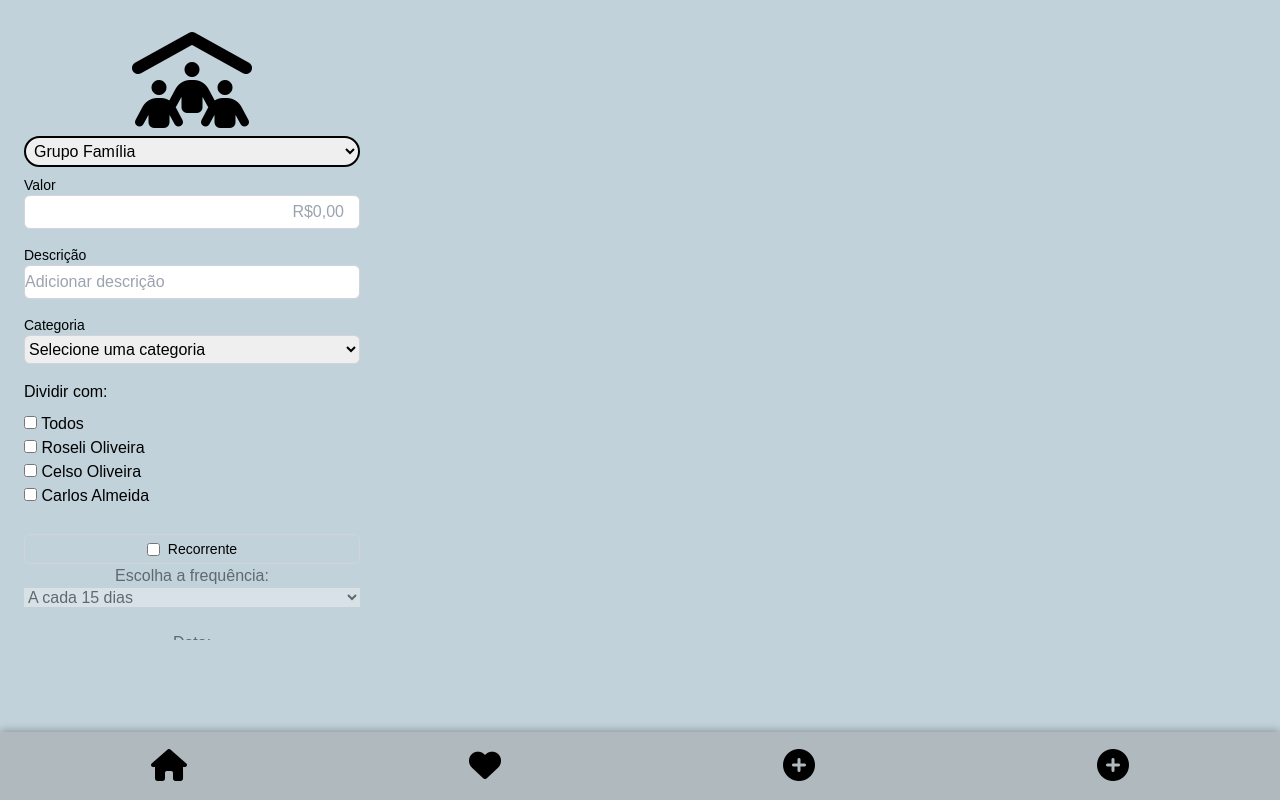
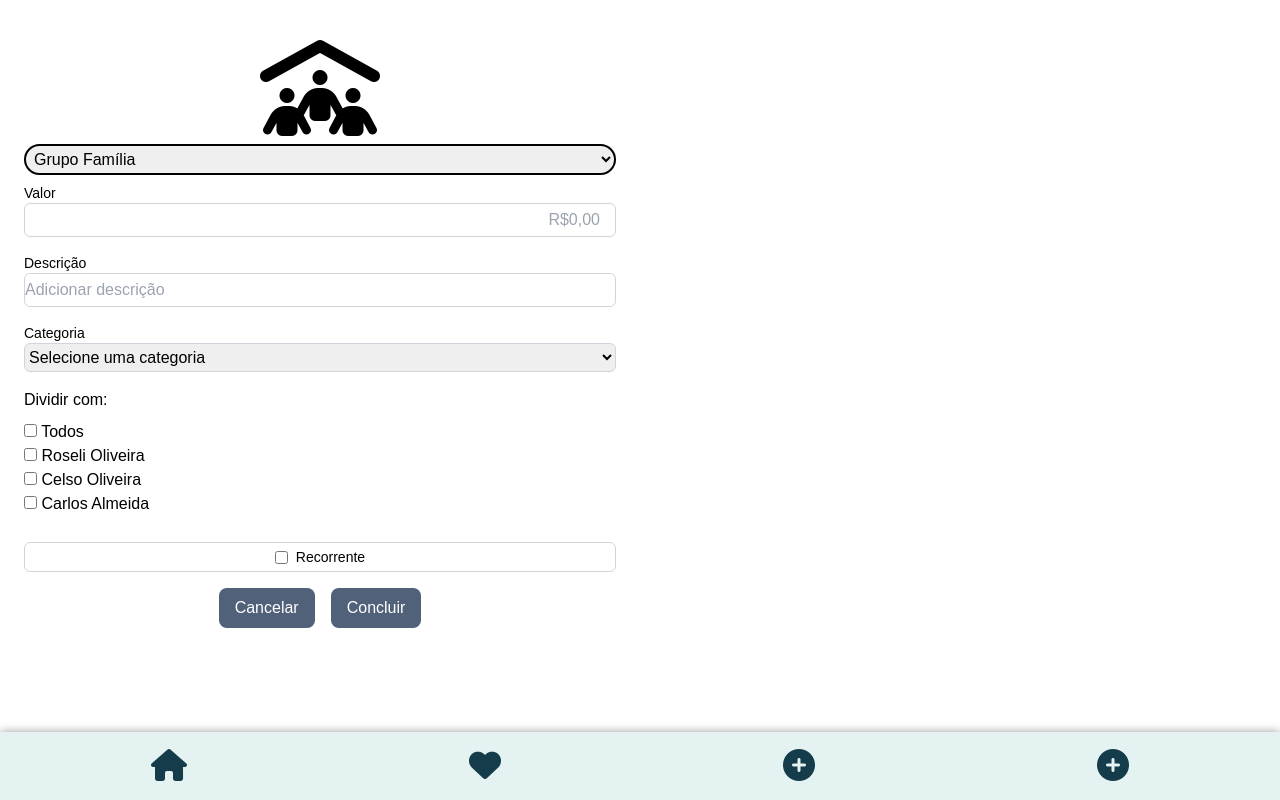
Before and after one commit to dsbfelipe/projeto-fatecso, a website: page prototype/index.html in a window 1280 px wide. Drawn offline with nearby package versions, Linux system fonts and the light colour scheme.

Commit message:
mudanças scrollable container

```diff
--- a/prototype/index.html
+++ b/prototype/index.html
@@ -14,12 +14,11 @@
     integrity="sha256-2C2ejegpyniFQusEjeCqVV2XhIckovh2IqC+KGMNKT0=" crossorigin="anonymous"></script>
   <title>Porkin - Adicione Transação</title>
   <link rel="stylesheet" href="./src/style.css">
-  <link rel="stylesheet" href="./src/layout.css">
+
 </head>
 
 <body>
   <div class="scrollable-container">
-    <div class="max-w-sm w-full">
     <div class="flex justify-center mb-2 mt-2">
       <i class="fa-solid fa-people-roof"></i>
       <style>
@@ -53,9 +52,8 @@
     <form class="flex flex-col">
       <div class="mb-4">
         <label for="inputValor" class="block text-sm ">Valor</label>
-          <input type="text" id="inputValor"
-            class="w-full form-control text-right border border-gray-300 rounded-md py-1" inputmode="numeric"
-            placeholder="R$0,00">
+        <input type="text" id="inputValor" class="w-full form-control text-right border border-gray-300 rounded-md py-1"
+          inputmode="numeric" placeholder="R$0,00">
       </div>
 
       <script>
@@ -159,7 +157,7 @@ inputRecorrente.addEventListener('change', function () {
 
 
       </script>
-    </div>
+
 
 
       <div class="flex items-center justify-center space-x-4">
--- a/prototype/src/layout.css
+++ /dev/null
@@ -1,15 +0,0 @@
-.sharing-list {
-    margin-bottom: 10px;
-    display: block;
-}
-
-.scrollable-container {
-    border-radius: 3xl;
-    padding: 1.5rem;
-    max-width: 24rem;
-    display: flex;
-    flex-direction: column;
-    flex: 1;
-    overflow-y: auto;
-    max-height: 80vh;
-}
--- a/prototype/src/style.css
+++ b/prototype/src/style.css
@@ -9,20 +9,27 @@ body {
     padding: 0;
     box-sizing: border-box;
     font-family: Arial, sans-serif;
-    background-color: rgba(153, 181, 194, 0.603);
+    background-color: rgba(255, 255, 255, 0.897);
     display: flex;
     justify-content: center;
     flex-direction: column;
 }
 
+.scrollable-container {
+    border-radius: 3xl;
+    padding: 1.5rem;
+    max-width: 640px;
+    margin-top: 0.5rem;
+    display: flex;
+    flex-direction: column;
+    flex: 1;
+    overflow-y: auto;
+    max-height: 90vh;
+}
+
 #inputValor {
     text-align: right;
     padding-right: 15px;
-  }
-
-
-.recurrent-options {
-    display: none;
 }
 
 .button-container {
@@ -34,7 +41,7 @@ body {
     display: flex;
     justify-content: space-around;
     align-items: center;
-    background-color: rgba(161, 161, 161, 0.507);
+    background-color: #e1f1efde;
     box-shadow: 0 0 9px rgba(14, 3, 3, 0.397);
     padding: 10px;
     position: fixed;
@@ -49,12 +56,14 @@ body {
     align-items: center;
     opacity: 0.5;
     pointer-events: none;
-  }
+    display: none;
+}
 
-  .recurrent-options.active {
+.recurrent-options.active {
     opacity: 1;
     pointer-events: all;
-  }
+    display: block;
+}
 
 #frequency,
 #customDate {
@@ -63,7 +72,7 @@ body {
 
 .icon-button {
     font-size: 2em;
-    color: rgb(0, 0, 0);
+    color: #002a3ae8;
     cursor: pointer;
 }
 
@@ -71,7 +80,11 @@ body {
     background-color: rgba(4, 27, 61, 0.692);
     color: rgb(255, 255, 255);
     padding: 0.5rem 1rem;
-    /* py-2 px-4 */
     border-radius: 0.49rem;
-    /* rounded */
+
 }
+
+.sharing-list {
+    margin-bottom: 10px;
+    display: block;
+}
```
Also changed, not shown: prototype/pessoal.html (+3 -7 lines). Lines whose indentation alone changed are shown as unchanged.
